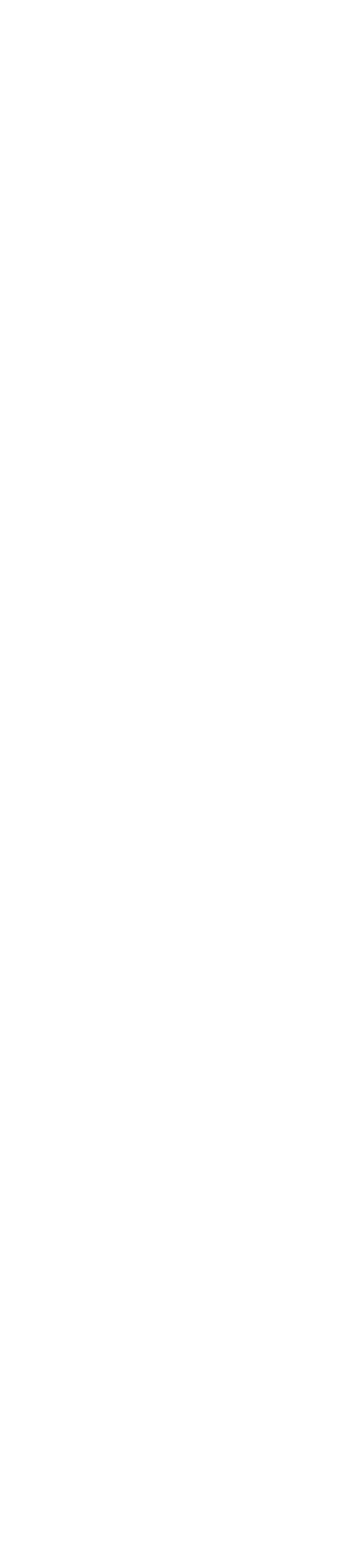
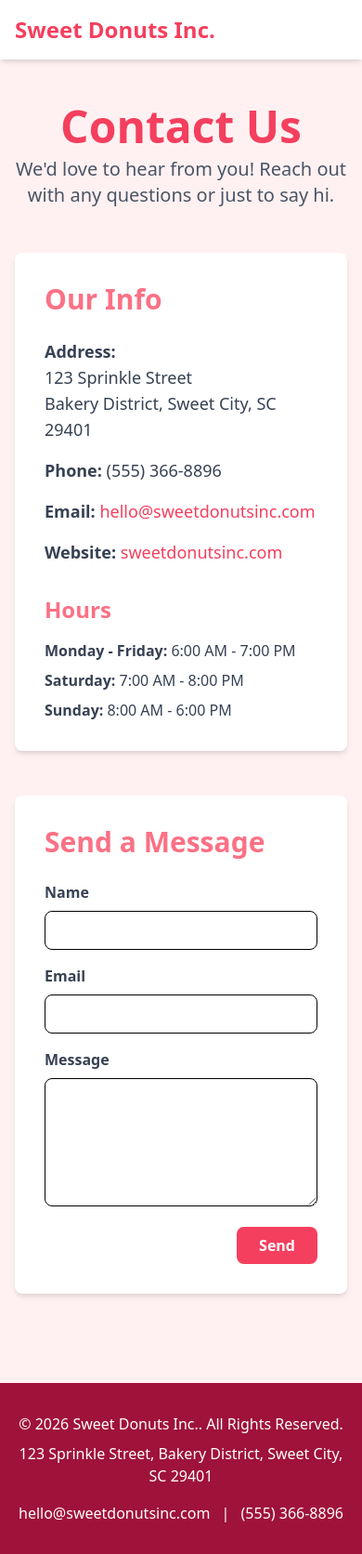
Before and after one commit to webmaister-ai/site-1, an Eleventy site: page src/contact.html in a window 390 px wide. Shown: the whole page at 93% size. Before the commit the page ends 892 px from the top, so only its background shows below. Built offline with nearby package versions, Linux system fonts and the light colour scheme; Eleventy itself is replaced by a stand-in of ours; files that its build step writes are made by us from their sources.

Commit message:
AI Task 15: Start by regeneration _data/business.json from the...

```diff
--- a/CLAUDE.md
+++ b/CLAUDE.md
@@ -1,6 +1,6 @@
-# CLAUDE.md
+# AI Assistant Guidelines
 
-This file provides guidance to Claude Code when working with this website.
+This file provides guidance to the AI assistant when working with this website.
 
 ## Code Generation Guidelines
 
@@ -51,6 +51,8 @@ This file provides guidance to Claude Code when working with this website.
 export default function(eleventyConfig) {
   eleventyConfig.addPassthroughCopy("src/assets");
   eleventyConfig.addPassthroughCopy("src/images");
+
+  eleventyConfig.addShortcode("year", () => `${new Date().getFullYear()}`);
 
   return {
     dir: {
@@ -117,7 +119,7 @@ npm run build
 ### Content Update Process
 When business information changes:
 1. Human updates `site-information.md`
-2. Claude Code reads the markdown and generates/updates `src/_data/business.json`
+2. AI assistant reads the markdown and generates/updates `src/_data/business.json`
 3. Eleventy templates automatically use the updated data
 
 ### Data Generation Rules
@@ -142,7 +144,7 @@ When business information changes:
 
 ### Important: Prompts Directory
 - The `prompts/` folder exists for human record-keeping only
-- Claude Code should never read from or reference this directory
+- The AI assistant should never read from or reference this directory
 - All necessary context will be provided explicitly in each request
 - Do not scan or explore the prompts directory for any reason
 
--- a/eleventy.config.js
+++ b/eleventy.config.js
@@ -1,6 +1,8 @@
 export default function(eleventyConfig) {
   eleventyConfig.addPassthroughCopy("src/assets");
   eleventyConfig.addPassthroughCopy("src/images");
+
+  eleventyConfig.addShortcode("year", () => `${new Date().getFullYear()}`);
 
   return {
     dir: {
--- a/package.json
+++ b/package.json
@@ -1,7 +1,7 @@
 {
-  "name": "{{BUSINESS_SLUG}}",
+  "name": "sweet-donuts-inc",
   "version": "1.0.0",
-  "description": "{{BUSINESS_NAME}} Website",
+  "description": "Sweet Donuts Inc. Website",
   "type": "module",
   "scripts": {
     "dev": "npm run css:watch & eleventy --serve --watch",
--- a/src/_data/business.json
+++ b/src/_data/business.json
@@ -1,28 +1,39 @@
 {
-  "name": "{{BUSINESS_NAME}}",
-  "phone": "{{BUSINESS_PHONE}}",
-  "address": {
-    "street": "{{BUSINESS_ADDRESS_STREET}}",
-    "city": "{{BUSINESS_ADDRESS_CITY}}",
-    "state": "{{BUSINESS_ADDRESS_STATE}}",
-    "zip": "{{BUSINESS_ADDRESS_ZIP}}",
-    "full": "{{BUSINESS_ADDRESS_FULL}}"
+  "name": "Sweet Donuts Inc.",
+  "tagline": "Bringing sweetness to your day, one donut at a time!",
+  "designTheme": "Happy and playful - bright colors, fun fonts, cheerful imagery",
+  "contact": {
+    "address": {
+      "street": "123 Sprinkle Street",
+      "city": "Bakery District",
+      "state": "Sweet City, SC 29401"
+    },
+    "phone": "(555) 366-8896",
+    "email": "hello@sweetdonutsinc.com",
+    "website": "sweetdonutsinc.com"
   },
   "hours": {
-    "monday": "{{BUSINESS_HOURS_MONDAY}}",
-    "tuesday": "{{BUSINESS_HOURS_TUESDAY}}",
-    "wednesday": "{{BUSINESS_HOURS_WEDNESDAY}}",
-    "thursday": "{{BUSINESS_HOURS_THURSDAY}}",
-    "friday": "{{BUSINESS_HOURS_FRIDAY}}",
-    "saturday": "{{BUSINESS_HOURS_SATURDAY}}",
-    "sunday": "{{BUSINESS_HOURS_SUNDAY}}",
-    "weekdays": "{{BUSINESS_HOURS_WEEKDAYS_DISPLAY}}",
-    "weekend": "{{BUSINESS_HOURS_WEEKEND_DISPLAY}}"
+    "mondayFriday": "6:00 AM - 7:00 PM",
+    "saturday": "7:00 AM - 8:00 PM",
+    "sunday": "8:00 AM - 6:00 PM"
   },
-  "email": "{{BUSINESS_EMAIL}}",
   "social": {
-    "facebook": "{{BUSINESS_FACEBOOK_URL}}",
-    "instagram": "{{BUSINESS_INSTAGRAM_URL}}"
+    "instagram": "@sweetdonutsinc",
+    "facebook": "Sweet Donuts Inc.",
+    "tiktok": "@sweetdonuts"
   },
-  "language": "{{SITE_LANGUAGE}}"
+  "aboutUs": "Sweet Donuts Inc. has been spreading joy through delicious, handcrafted donuts since 2015. Our mission is to brighten every customer's day with our playful flavors, colorful glazes, and warm, welcoming atmosphere.\n\nWe believe that life is better with sprinkles! Our donuts are made fresh daily using premium ingredients and a whole lot of love. From classic glazed to our signature rainbow sprinkle explosion, we have something to make everyone smile.",
+  "specialties": [
+    "Fresh Daily Donuts: Made every morning before dawn",
+    "Custom Donut Cakes: Perfect for birthdays and celebrations",
+    "Seasonal Flavors: Always something new and exciting",
+    "Coffee & Beverages: The perfect pairing for our sweet treats",
+    "Donut Decorating Parties: Fun for kids and adults!"
+  ],
+  "values": [
+    "Quality: Only the finest ingredients in every donut",
+    "Joy: Spreading happiness one sweet treat at a time",
+    "Community: Supporting local events and causes",
+    "Fun: Life's too short for boring food!"
+  ]
 }
--- a/src/_includes/base.html
+++ b/src/_includes/base.html
@@ -4,21 +4,44 @@
     <meta charset="UTF-8">
     <meta name="viewport" content="width=device-width, initial-scale=1.0">
     <title>{% if title %}{{ title }} - {% endif %}{{ business.name }}</title>
-    <meta name="description" content="{% if description %}{{ description }}{% else %}{{BUSINESS_DEFAULT_DESCRIPTION}}{% endif %}">
+    <meta name="description" content="{% if description %}{{ description }}{% else %}{{ business.tagline }}{% endif %}">
     <link rel="stylesheet" href="/css/style.css">
 </head>
-<body class="font-body bg-gradient-to-br from-primary-50 to-accent-50 min-h-screen">
-    <!-- TEMPLATE_SECTION: Navigation - customize links and logo -->
-    <nav class="bg-white shadow-md">
+<body class="font-sans bg-primary-50 min-h-screen flex flex-col">
+
+    <!-- Navigation -->
+    <nav class="bg-white shadow-md sticky top-0 z-10">
+        <div class="container mx-auto px-4">
+            <div class="flex justify-between items-center py-4">
+                <a href="/" class="text-2xl font-bold text-primary-500">{{ business.name }}</a>
+                <div class="hidden md:flex space-x-6">
+                    <a href="/" class="text-gray-600 hover:text-primary-500">Home</a>
+                    <a href="/contact" class="text-gray-600 hover:text-primary-500">Contact</a>
+                </div>
+                <div class="md:hidden">
+                    <!-- Mobile menu button can be added here -->
+                </div>
+            </div>
+        </div>
     </nav>
 
-    <!-- TEMPLATE_SECTION: Main content area -->
-    <main>
-        {{ content | safe}}
+    <!-- Main Content -->
+    <main class="flex-grow">
+        {{ content | safe }}
     </main>
 
-    <!-- TEMPLATE_SECTION: Footer - customize contact info and links -->
+    <!-- Footer -->
     <footer class="bg-primary-800 text-white py-8 mt-12">
+        <div class="container mx-auto px-4 text-center">
+            <p>&copy; {% year %} {{ business.name }}. All Rights Reserved.</p>
+            <p class="mt-2">{{ business.contact.address.street }}, {{ business.contact.address.city }}, {{ business.contact.address.state }}</p>
+            <div class="mt-4">
+                <a href="mailto:{{ business.contact.email }}" class="hover:underline">{{ business.contact.email }}</a>
+                <span class="mx-2">|</span>
+                <span>{{ business.contact.phone }}</span>
+            </div>
+        </div>
     </footer>
+
 </body>
 </html>
--- a/src/contact.html
+++ b/src/contact.html
@@ -1,7 +1,55 @@
 ---
 layout: base.html
 title: Contact Us
-description: Contact page
+description: "Get in touch with Sweet Donuts Inc. We'd love to hear from you!"
 ---
 
-<!-- Place the contact section here -->
+<div class="container mx-auto px-4 py-12">
+
+    <header class="text-center mb-12">
+        <h1 class="text-5xl font-bold text-primary-500 mb-2">Contact Us</h1>
+        <p class="text-xl text-gray-600">We'd love to hear from you! Reach out with any questions or just to say hi.</p>
+    </header>
+
+    <div class="grid md:grid-cols-2 gap-12">
+
+        <!-- Contact Information -->
+        <div class="bg-white p-8 rounded-lg shadow-md">
+            <h2 class="text-3xl font-semibold text-primary-400 mb-6">Our Info</h2>
+            <div class="space-y-4 text-lg text-gray-700">
+                <p><strong>Address:</strong><br>{{ business.contact.address.street }}<br>{{ business.contact.address.city }}, {{ business.contact.address.state }}</p>
+                <p><strong>Phone:</strong> {{ business.contact.phone }}</p>
+                <p><strong>Email:</strong> <a href="mailto:{{ business.contact.email }}" class="text-primary-500 hover:underline">{{ business.contact.email }}</a></p>
+                <p><strong>Website:</strong> <a href="http://{{ business.contact.website }}" target="_blank" class="text-primary-500 hover:underline">{{ business.contact.website }}</a></p>
+            </div>
+            <h3 class="text-2xl font-semibold text-primary-400 mt-8 mb-4">Hours</h3>
+            <div class="space-y-2 text-gray-700">
+                <p><strong>Monday - Friday:</strong> {{ business.hours.mondayFriday }}</p>
+                <p><strong>Saturday:</strong> {{ business.hours.saturday }}</p>
+                <p><strong>Sunday:</strong> {{ business.hours.sunday }}</p>
+            </div>
+        </div>
+
+        <!-- Contact Form -->
+        <div class="bg-white p-8 rounded-lg shadow-md">
+            <h2 class="text-3xl font-semibold text-primary-400 mb-6">Send a Message</h2>
+            <form action="#" method="POST">
+                <div class="mb-4">
+                    <label for="name" class="block text-gray-700 font-bold mb-2">Name</label>
+                    <input type="text" id="name" name="name" class="w-full px-3 py-2 border rounded-lg focus:outline-none focus:border-primary-500">
+                </div>
+                <div class="mb-4">
+                    <label for="email" class="block text-gray-700 font-bold mb-2">Email</label>
+                    <input type="email" id="email" name="email" class="w-full px-3 py-2 border rounded-lg focus:outline-none focus:border-primary-500">
+                </div>
+                <div class="mb-4">
+                    <label for="message" class="block text-gray-700 font-bold mb-2">Message</label>
+                    <textarea id="message" name="message" rows="5" class="w-full px-3 py-2 border rounded-lg focus:outline-none focus:border-primary-500"></textarea>
+                </div>
+                <div class="text-right">
+                    <button type="submit" class="bg-primary-500 text-white font-bold py-2 px-6 rounded-lg hover:bg-primary-600 transition duration-300">Send</button>
+                </div>
+            </form>
+        </div>
+    </div>
+</div>
--- a/tailwind.config.css
+++ b/tailwind.config.css
@@ -1,5 +1,31 @@
 @import "tailwindcss";
 
 @theme {
-  /* Place custom theme settings here */
+  --color-primary-50: #fff1f2;
+  --color-primary-100: #ffe4e6;
+  --color-primary-200: #fecdd3;
+  --color-primary-300: #fda4af;
+  --color-primary-400: #fb7185;
+  --color-primary-500: #f43f5e;
+  --color-primary-600: #e11d48;
+  --color-primary-700: #be123c;
+  --color-primary-800: #9f1239;
+  --color-primary-900: #881337;
+  --color-primary-950: #4c0519;
+
+  --color-accent-50: #fefce8;
+  --color-accent-100: #fef9c3;
+  --color-accent-200: #fef08a;
+  --color-accent-300: #fde047;
+  --color-accent-400: #facc15;
+  --color-accent-500: #eab308;
+  --color-accent-600: #ca8a04;
+  --color-accent-700: #a16207;
+  --color-accent-800: #854d0e;
+  --color-accent-900: #713f12;
+  --color-accent-950: #422006;
+
+  --font-family-sans: "Inter", sans-serif;
+  --font-family-serif: "Georgia", serif;
+  --font-family-mono: "Menlo", monospace;
 }
```
Also changed, not shown: src/index.html (+38 -3 lines), .gemini/settings.json (added).
